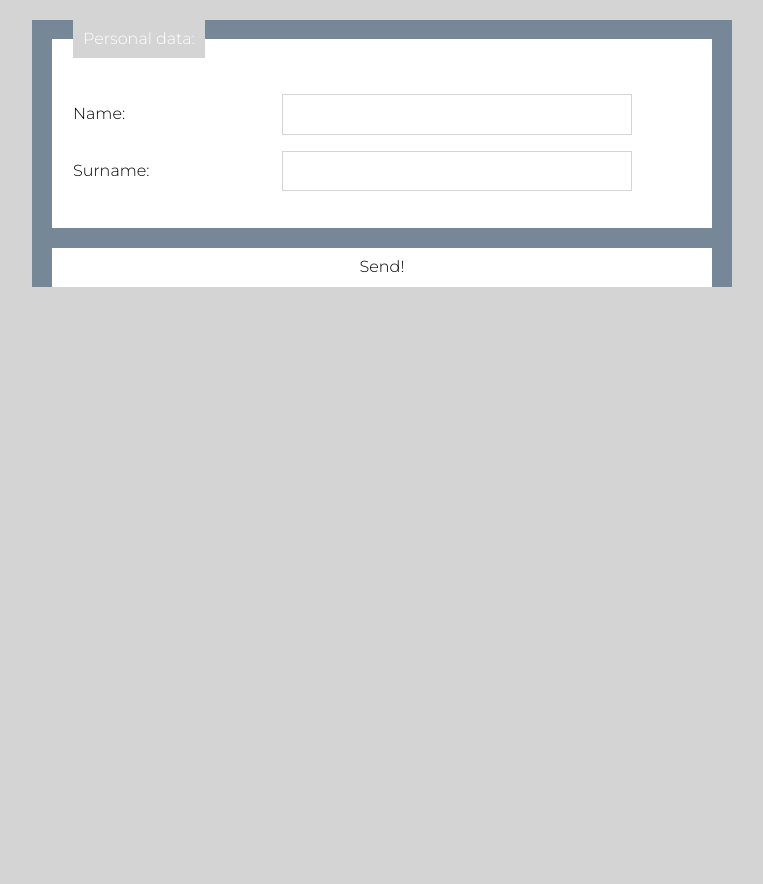
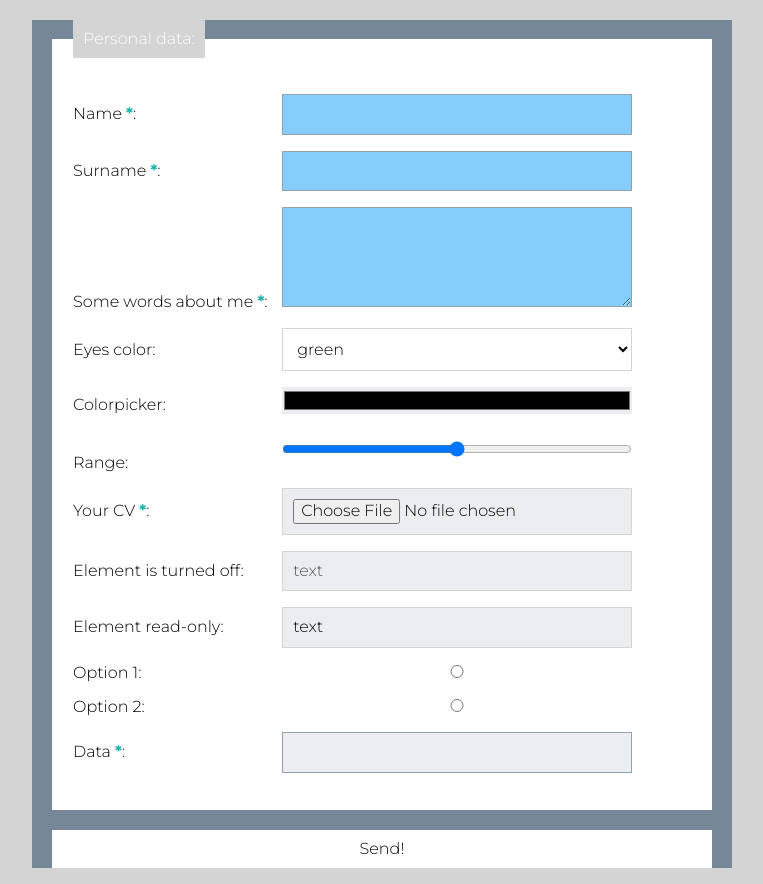
Before and after one commit to mr-front-end-dev/Contact-Form--EN-LSG-, a plain HTML site: page index.html in a window 1280 px wide. Shown: the whole page, without its empty margins (258-1021 px from the left). Before the commit the page ends 800 px from the top, so only its background shows below. Drawn offline with nearby package versions, Linux system fonts and the light colour scheme.

Commit message:
Added paragraps with value

```diff
--- a/index.html
+++ b/index.html
@@ -10,6 +10,8 @@
   <link rel="stylesheet" href="css/form.css">
   <link href="https://fonts.googleapis.com/css2?family=Montserrat:ital,wght@0,300;0,700;1,300&display=swap" rel="stylesheet">
   <title>[__Contact-Form__]</title>
+  <link rel="stylesheet" href="https://cdn.jsdelivr.net/npm/flatpickr/dist/flatpickr.min.css">
+  <script src="https://cdn.jsdelivr.net/npm/flatpickr"></script>
 </head>
 <body class="body">
   <div class="container">
@@ -19,17 +21,103 @@
         <p>
           <label>
             <span class="form__labelText">
-              Name:
+              Name <span class="form__label--asterisk">*</span>:
             </span>
-            <input class="form__field" name="firstName">
+            <input class="form__field" name="firstName" required>
           </label>
         </p>
         <p>
           <label>
             <span class="form__labelText">
-              Surname:
+              Surname <span class="form__label--asterisk">*</span>:
             </span>
-            <input class="form__field" name="lastName">
+            <input class="form__field" name="lastName" required>
+          </label>
+        </p>
+        <p>
+          <label>
+            <span class="form__labelText">
+              Some words about me <span class="form__label--asterisk">*</span>:
+            </span>
+            <textarea class="form__field form__field--textarea" name="description" required></textarea>
+          </label>
+        </p>
+        <p>
+          <label>
+            <span class="form__labelText">
+              Eyes color:
+            </span>
+            <select class="form__field form__field--select" name="eyesColor">
+              <option value="green">green</option>
+              <option value="blue">blue</option>
+              <option value="black">black</option>
+              <option value="brown">brown</option>
+            </select>
+          </label>
+        </p>
+        <p>
+          <label>
+            <span class="form__labelText">
+              Colorpicker:
+            </span>
+            <input type="color" class="form__field form__field--colorpicker" name="Colorpicker">
+          </label>
+        </p>
+        <p>
+          <label>
+            <span class="form__labelText">
+              Range:
+            </span>
+            <input type="range" class="form__field" name="range" min="0" max="250">
+          </label>
+        </p>
+        <p>
+          <label>
+            <span class="form__labelText">
+              Your CV <span class="form__label--asterisk">*</span>:
+            </span>
+            <input type="file" class="form__field" name="cv"
+            >
+          </label>
+        </p>
+        <p>
+          <label>
+            <span class="form__labelText">
+              Element is turned off:
+            </span>
+            <input class="form__field" name="disabled" disabled value="text">
+          </label>
+        </p>
+        <p>
+          <label>
+            <span class="form__labelText">
+              Element read-only:
+            </span>
+            <input class="form__field" name="readonly" readonly value="text">
+          </label>
+        </p>
+        <p>
+          <label>
+            <span class="form__labelText">
+              Option 1:
+            </span>
+            <input type="radio" class="form__field">
+          </label>
+        </p>
+        <p>
+          <label>
+            <span class="form__labelText">
+              Option 2:
+            </span>
+            <input type="radio" class="form__field">
+          </label>
+        </p>
+        <p>
+          <label>
+            <span class="form__labelText">
+              Data <span class="form__label--asterisk">*</span>:
+            </span>
+            <input class="form__field js-date" name="date" required>
           </label>
         </p>
       </fieldset>
@@ -40,5 +128,9 @@
       </p>
     </form>
   </div>
+
+  <script>
+    flatpickr(".js-date", {});
+  </script>
 </body>
 </html>
```
